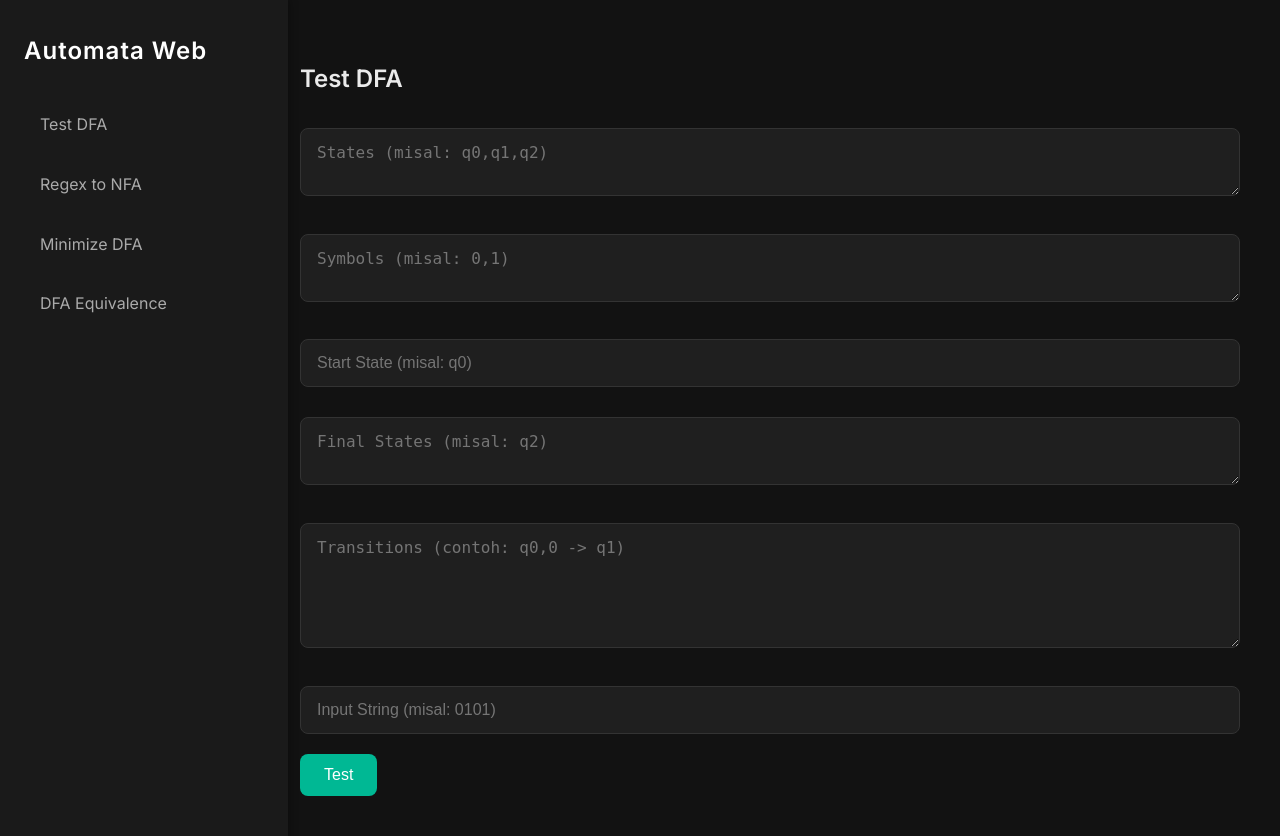
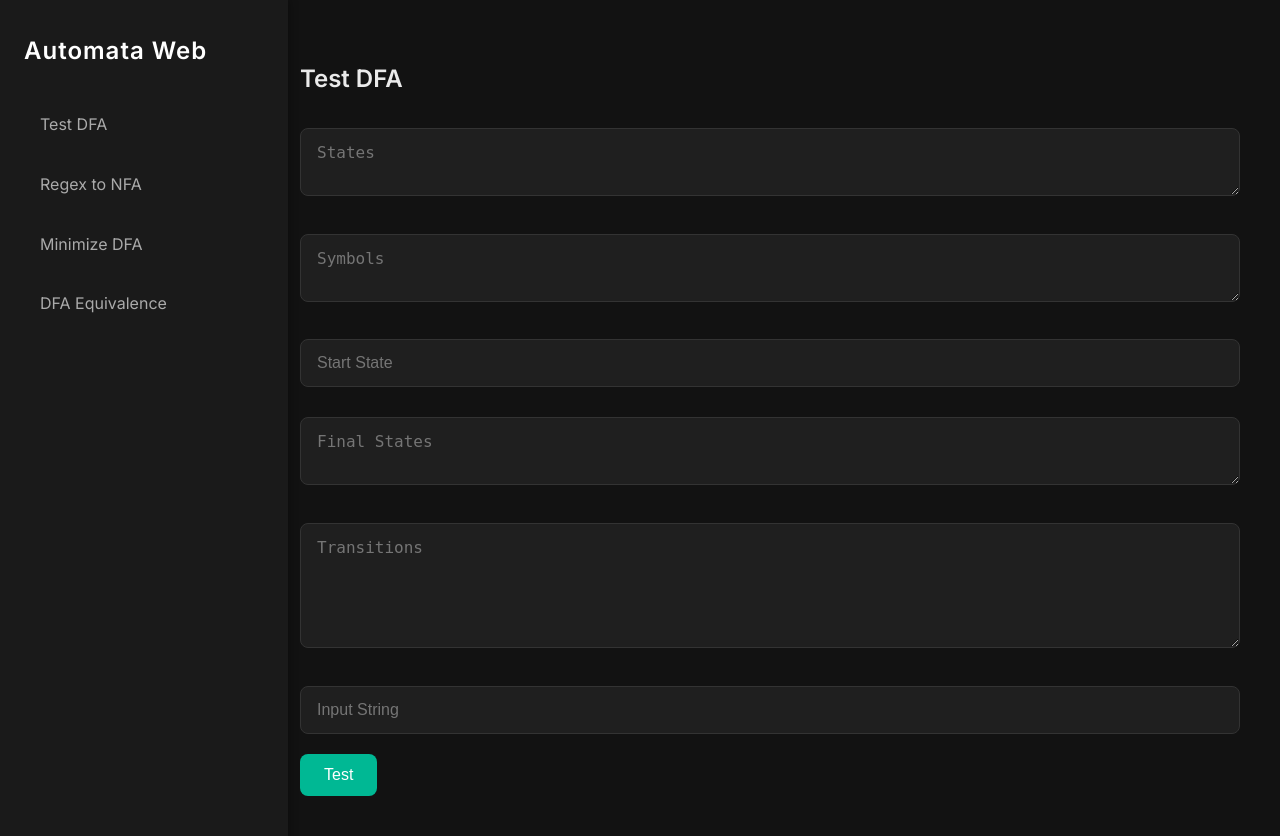
Before and after one commit to aufawwaz/Tugas_Kelompok_TBA, a Flask app: page / in a window 1280 px wide. Run offline with Flask 3, Linux system fonts and the light colour scheme.

Commit message:
Edited placeholder

```diff
--- a/templates/dfa_test.html
+++ b/templates/dfa_test.html
@@ -1,37 +1,18 @@
 {% extends "layout.html" %} {% block content %}
 <h2>Test DFA</h2>
 <form method="post" action="/dfa-test">
+	<textarea name="states" placeholder="States" required></textarea><br />
+	<textarea name="symbols" placeholder="Symbols" required></textarea><br />
+	<input name="start" placeholder="Start State" required /><br />
+	<textarea name="final" placeholder="Final States" required></textarea><br />
 	<textarea
-		name="states"
-		placeholder="States (misal: q0,q1,q2)"
+		name="transitions"
+		rows="5"
+		placeholder="Transitions"
 		required
 	></textarea
 	><br />
-	<textarea
-		name="symbols"
-		placeholder="Symbols (misal: 0,1)"
-		required
-	></textarea
-	><br />
-	<input name="start" placeholder="Start State (misal: q0)" required /><br />
-	<textarea
-		name="final"
-		placeholder="Final States (misal: q2)"
-		required
-	></textarea
-	><br />
-	<textarea
-		name="transitions"
-		rows="5"
-		placeholder="Transitions (contoh: q0,0 -> q1)"
-		required
-	></textarea
-	><br />
-	<input
-		name="string"
-		placeholder="Input String (misal: 0101)"
-		required
-	/><br />
+	<input name="string" placeholder="Input String" required /><br />
 	<button type="submit">Test</button>
 </form>
 
--- a/templates/regex_test.html
+++ b/templates/regex_test.html
@@ -1,7 +1,7 @@
 {% extends "layout.html" %} {% block content %}
 <h2>Regex to NFA</h2>
 <form method="post">
-	<input name="regex" placeholder="Contoh: (a|b)*abb" />
+	<input name="regex" placeholder="Regex" />
 	<input name="string" placeholder="Input String" />
 	<button type="submit">Test</button>
 </form>
```
